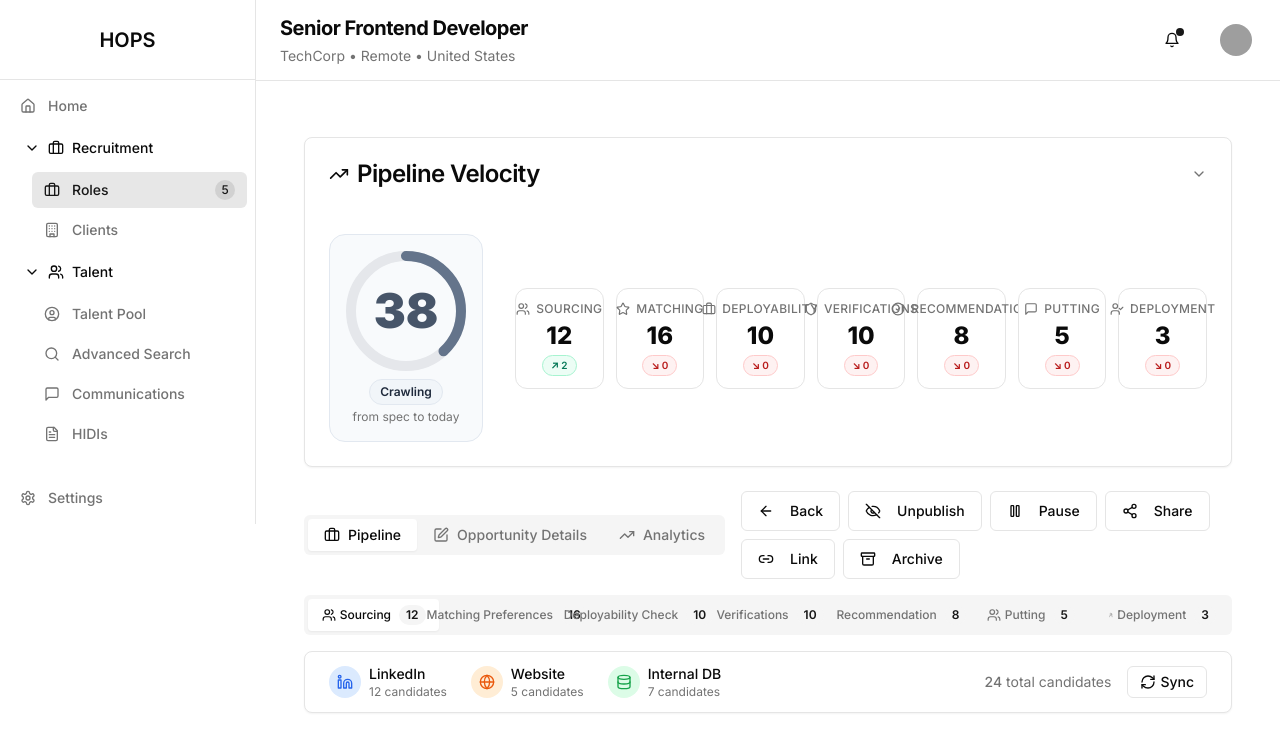
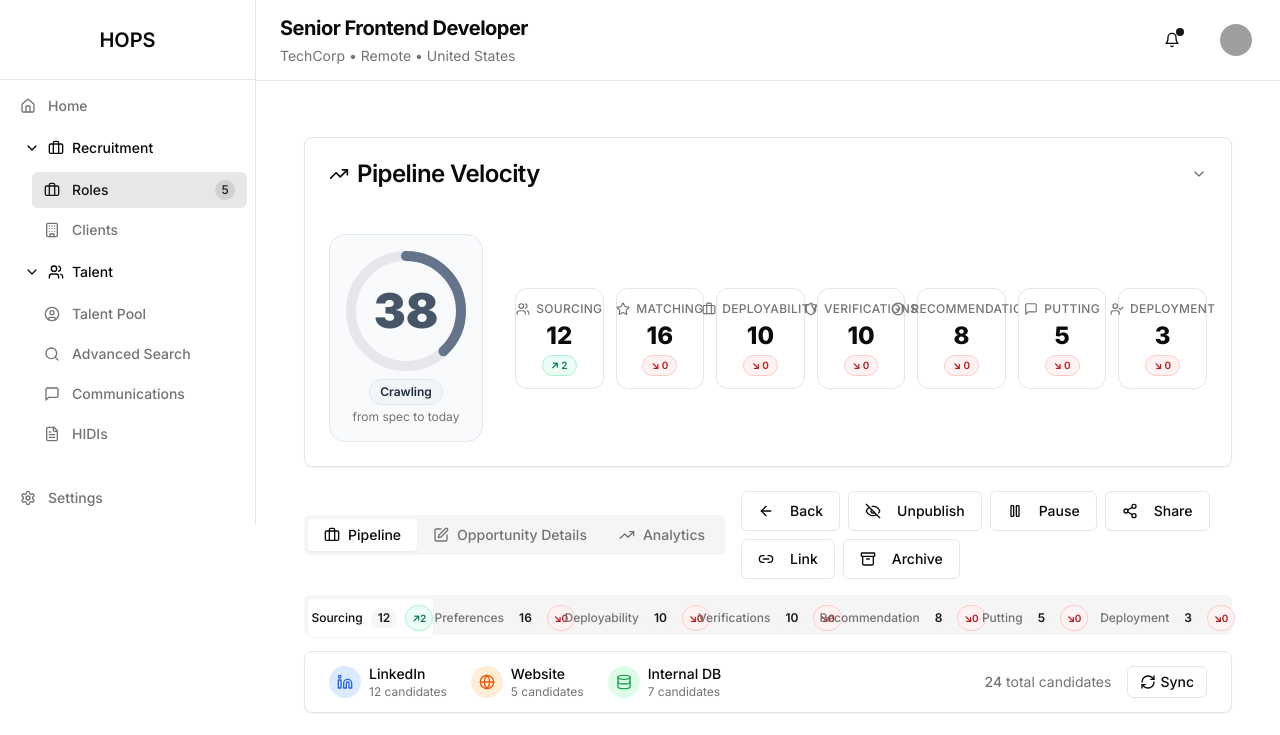
Before and after one commit to Qruiser/hops-admin, a Next.js app: page /opportunities/1 in a window 1280 px wide. Shown: the top 735 px of the page. Built offline with nearby package versions, Linux system fonts and the light colour scheme; grey boxes are pictures that could not be loaded.

Commit message:
Enhance candidate lifecycle component with delta calculations for stage metrics and update UI to display trends. Adjust labels for consistency across components.

```diff
--- a/components/candidate-lifecycle.tsx
+++ b/components/candidate-lifecycle.tsx
@@ -20,28 +20,66 @@ export function CandidateLifecycle({ opportunity, timelineData }: CandidateLifec
   const [activeStage, setActiveStage] = useState("sourcing")
 
   const latest = timelineData && timelineData.length > 0 ? timelineData[timelineData.length - 1] : undefined
+  const previous = timelineData && timelineData.length > 1
+    ? timelineData[timelineData.length - 2]
+    : latest
+
+  const deltas = {
+    sourcing: {
+      change: (latest?.sourcing || 0) - (previous?.sourcing || 0),
+      trend: ((latest?.sourcing || 0) > (previous?.sourcing || 0)) ? "up" : "down",
+    },
+    matching: {
+      change: (latest?.matching || 0) - (previous?.matching || 0),
+      trend: ((latest?.matching || 0) > (previous?.matching || 0)) ? "up" : "down",
+    },
+    deployability: {
+      change: (latest?.deployability || 0) - (previous?.deployability || 0),
+      trend: ((latest?.deployability || 0) > (previous?.deployability || 0)) ? "up" : "down",
+    },
+    verifications: {
+      change: (latest?.verifications || 0) - (previous?.verifications || 0),
+      trend: ((latest?.verifications || 0) > (previous?.verifications || 0)) ? "up" : "down",
+    },
+    recommendation: {
+      change: (latest?.recommendation || 0) - (previous?.recommendation || 0),
+      trend: ((latest?.recommendation || 0) > (previous?.recommendation || 0)) ? "up" : "down",
+    },
+    putting: {
+      change: (latest?.putting || 0) - (previous?.putting || 0),
+      trend: ((latest?.putting || 0) > (previous?.putting || 0)) ? "up" : "down",
+    },
+    deployment: {
+      change: (latest?.deployment || 0) - (previous?.deployment || 0),
+      trend: ((latest?.deployment || 0) > (previous?.deployment || 0)) ? "up" : "down",
+    },
+  } as const
 
   const stages = [
-    { id: "sourcing", label: "Sourcing", icon: Users, color: "bg-blue-500", count: latest?.sourcing ?? (opportunity.stages.sourcing?.count ?? 0) },
-    { id: "matching", label: "Matching Preferences", icon: Star, color: "bg-indigo-500", count: latest?.matching ?? (opportunity.stages.matching?.count ?? 0) },
-    { id: "deployability", label: "Deployability Check", icon: Briefcase, color: "bg-cyan-500", count: latest?.deployability ?? (opportunity.stages.deployability?.count ?? 0) },
-    { id: "verifications", label: "Verifications", icon: CheckCircle2, color: "bg-purple-500", count: latest?.verifications ?? (opportunity.stages.verifications?.count ?? 0) },
-    { id: "recommendation", label: "Recommendation", icon: Star, color: "bg-amber-500", count: latest?.recommendation ?? (opportunity.stages.recommendation?.count ?? 0) },
-    { id: "putting", label: "Putting", icon: Users, color: "bg-pink-500", count: latest?.putting ?? (opportunity.stages.putting?.count ?? 0) },
-    { id: "deployment", label: "Deployment", icon: UserCheck, color: "bg-green-500", count: latest?.deployment ?? (opportunity.stages.deployment?.count ?? 0) },
+    { id: "sourcing", label: "Sourcing", icon: Users, color: "bg-blue-500", count: latest?.sourcing ?? (opportunity.stages.sourcing?.count ?? 0), change: deltas.sourcing.change, trend: deltas.sourcing.trend },
+    { id: "matching", label: "Preferences", icon: Star, color: "bg-indigo-500", count: latest?.matching ?? (opportunity.stages.matching?.count ?? 0), change: deltas.matching.change, trend: deltas.matching.trend },
+    { id: "deployability", label: "Deployability", icon: Briefcase, color: "bg-cyan-500", count: latest?.deployability ?? (opportunity.stages.deployability?.count ?? 0), change: deltas.deployability.change, trend: deltas.deployability.trend },
+    { id: "verifications", label: "Verifications", icon: CheckCircle2, color: "bg-purple-500", count: latest?.verifications ?? (opportunity.stages.verifications?.count ?? 0), change: deltas.verifications.change, trend: deltas.verifications.trend },
+    { id: "recommendation", label: "Recommendation", icon: Star, color: "bg-amber-500", count: latest?.recommendation ?? (opportunity.stages.recommendation?.count ?? 0), change: deltas.recommendation.change, trend: deltas.recommendation.trend },
+    { id: "putting", label: "Putting", icon: Users, color: "bg-pink-500", count: latest?.putting ?? (opportunity.stages.putting?.count ?? 0), change: deltas.putting.change, trend: deltas.putting.trend },
+    { id: "deployment", label: "Deployment", icon: UserCheck, color: "bg-green-500", count: latest?.deployment ?? (opportunity.stages.deployment?.count ?? 0), change: deltas.deployment.change, trend: deltas.deployment.trend },
   ]
 
   return (
     <div className="space-y-4">
       <Tabs defaultValue="sourcing" value={activeStage} onValueChange={setActiveStage}>
-        <TabsList className="grid grid-cols-7 mb-4">
+        <TabsList className="grid grid-cols-2 sm:grid-cols-3 md:grid-cols-4 lg:grid-cols-7 gap-2 mb-4">
           {stages.map((stage) => (
-            <TabsTrigger key={stage.id} value={stage.id} className="flex items-center gap-1 py-1.5">
+            <TabsTrigger key={stage.id} value={stage.id} className="flex items-center gap-1 py-1.5 whitespace-nowrap">
               <stage.icon className="h-3.5 w-3.5" />
               <span className="hidden sm:inline text-xs">{stage.label}</span>
               <Badge variant="secondary" className="ml-1 text-xs py-0 px-1.5 h-5">
                 {stage.count}
               </Badge>
+              <span className={`ml-1 inline-flex items-center gap-1 text-[10px] font-semibold px-1.5 py-0.5 rounded-full border ${stage.trend === "up" ? "text-emerald-700 bg-emerald-50 border-emerald-200" : "text-red-700 bg-red-50 border-red-200"}`}>
+                {stage.trend === "up" ? "↗" : "↘"}
+                {Math.abs(stage.change)}
+              </span>
             </TabsTrigger>
           ))}
         </TabsList>
--- a/components/opportunity-card.tsx
+++ b/components/opportunity-card.tsx
@@ -138,7 +138,7 @@ export function OpportunityCard({ opportunity, timelineData }: OpportunityCardPr
   // If need to display badge or label for stages:
   const stageLabels: Record<string, string> = {
     sourcing: "Sourcing",
-    matching: "Matching Preferences",
+    matching: "Preferences Match",
     deployability: "Deployability Check",
     verifications: "Verifications",
     recommendation: "Recommendation",
--- a/components/opportunity-timeline-chart.tsx
+++ b/components/opportunity-timeline-chart.tsx
@@ -19,7 +19,7 @@ const chartConfig = {
     color: "hsl(var(--chart-1))",
   },
   matching: {
-    label: "Matching Preferences",
+    label: "Preference Match",
     color: "hsl(var(--chart-2))",
   },
   deployability: {
@@ -347,7 +347,7 @@ export function OpportunityTimelineChart({ data }: OpportunityTimelineChartProps
             </div>
             <div className="flex items-center gap-2">
               <div className="w-3 h-3 rounded-full bg-[hsl(var(--chart-2))]" />
-              <span className="text-sm text-muted-foreground">Matching Preferences</span>
+              <span className="text-sm text-muted-foreground">Preferences match</span>
             </div>
             <div className="flex items-center gap-2">
               <div className="w-3 h-3 rounded-full bg-[hsl(var(--chart-3))]" />
```
